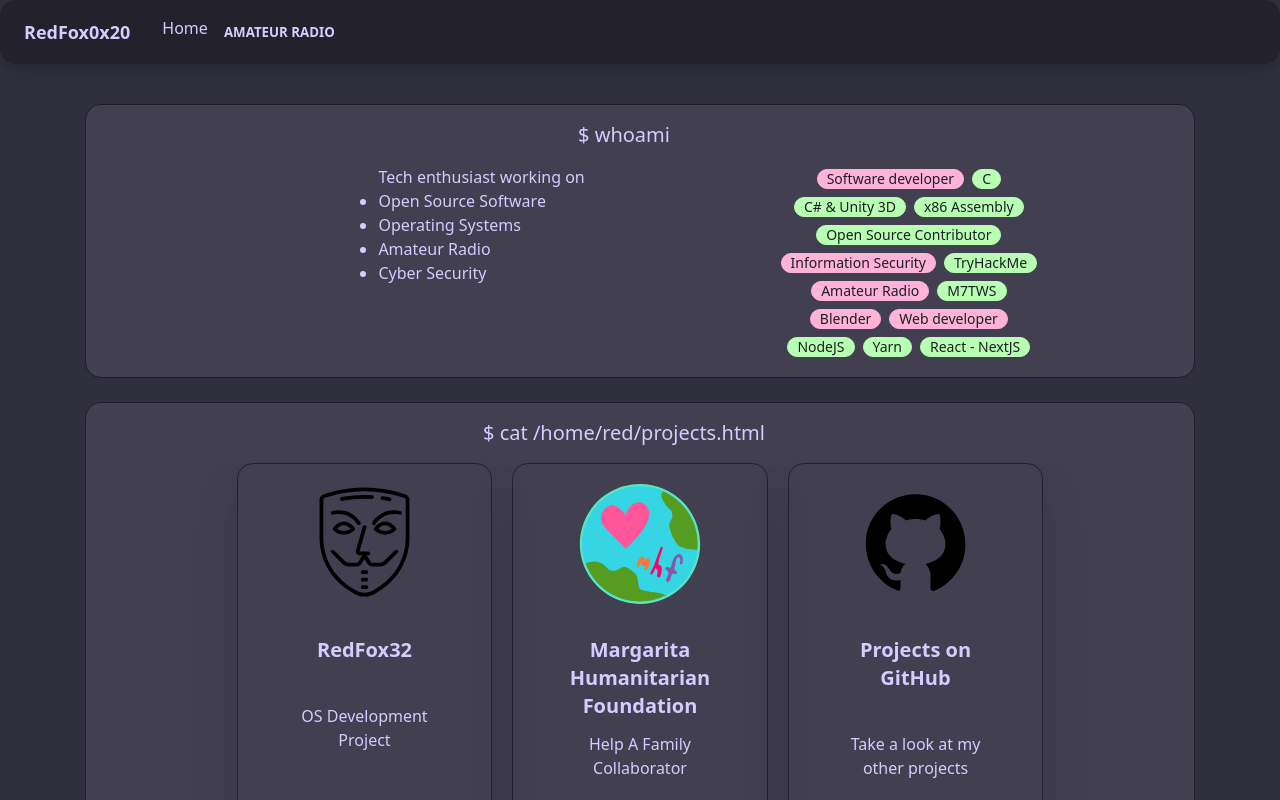
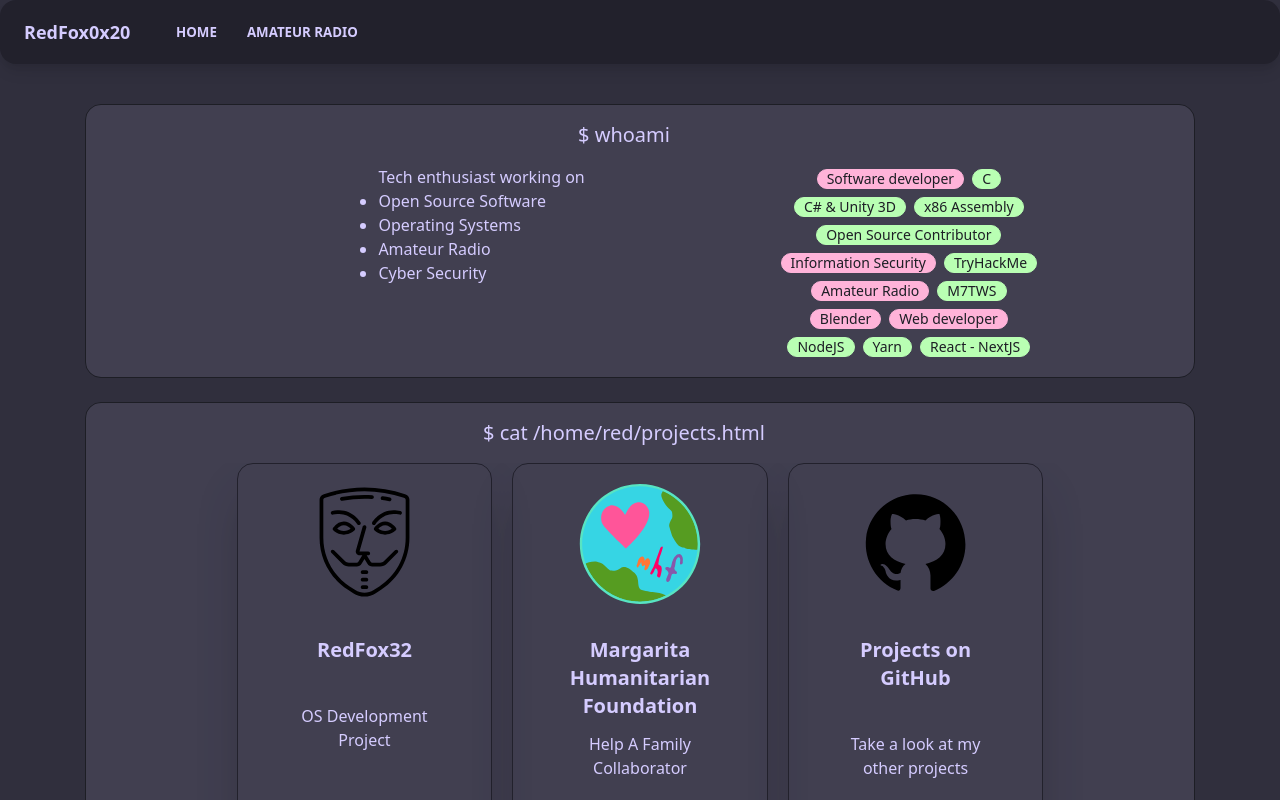
Before and after one commit to RedFox0x20/ARCHIVED-www.redfox0x20.---, a Next.js app: page / in a window 1280 px wide. Shown: the top 800 px of the page. Built offline with nearby package versions, Linux system fonts and the light colour scheme.

Commit message:
Fix home styling

```diff
--- a/components/header.js
+++ b/components/header.js
@@ -8,8 +8,8 @@ export default function Header() {
             </div>
             <div className="flex-1 px-2 mx-2">
                 <div className="items-stretch hidden md:flex">
-                    <Link className="btn btn-ghost btn-sm rounded-btn" href="/">
-                        {'Home'}
+                    <Link href="/">
+                        <span className="btn btn-ghost btn-sm rounded-btn">{'Home'}</span>
                     </Link>
                     <a
                         className="btn btn-ghost btn-sm rounded-btn"
```
